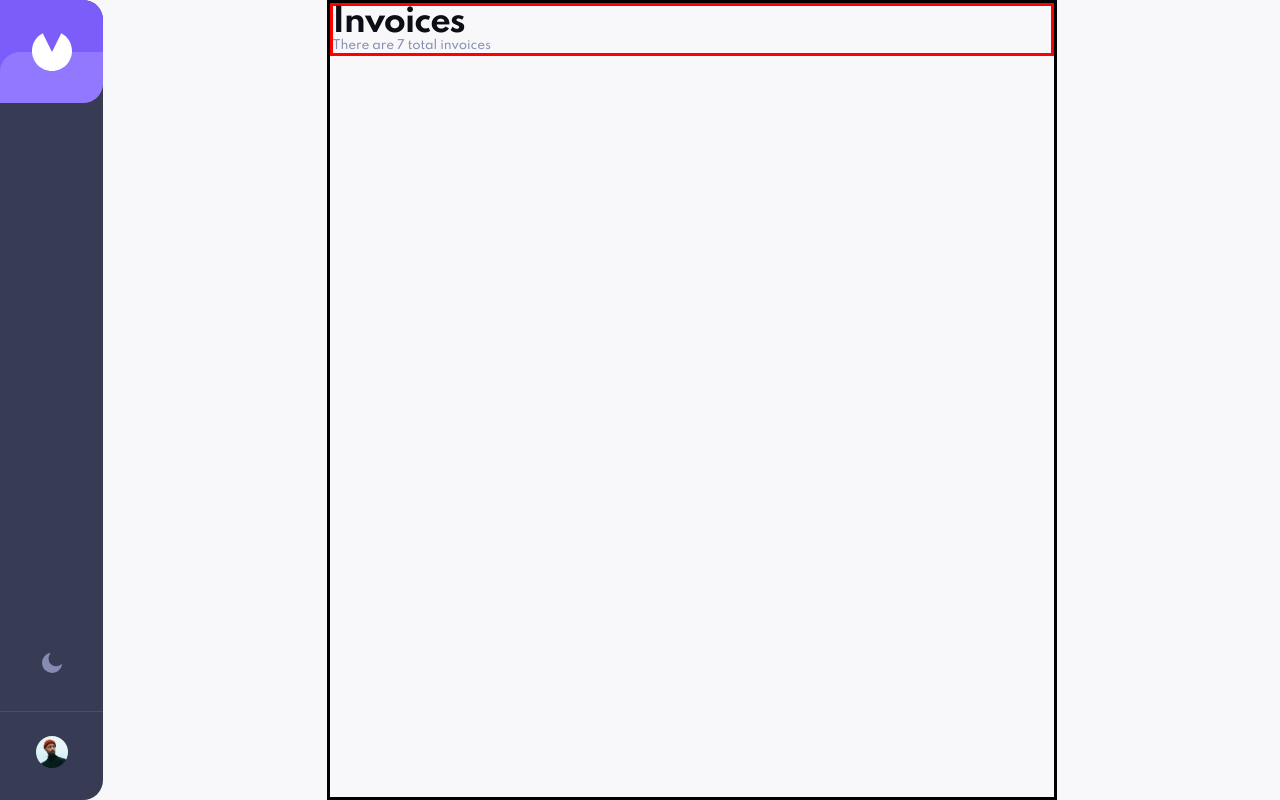
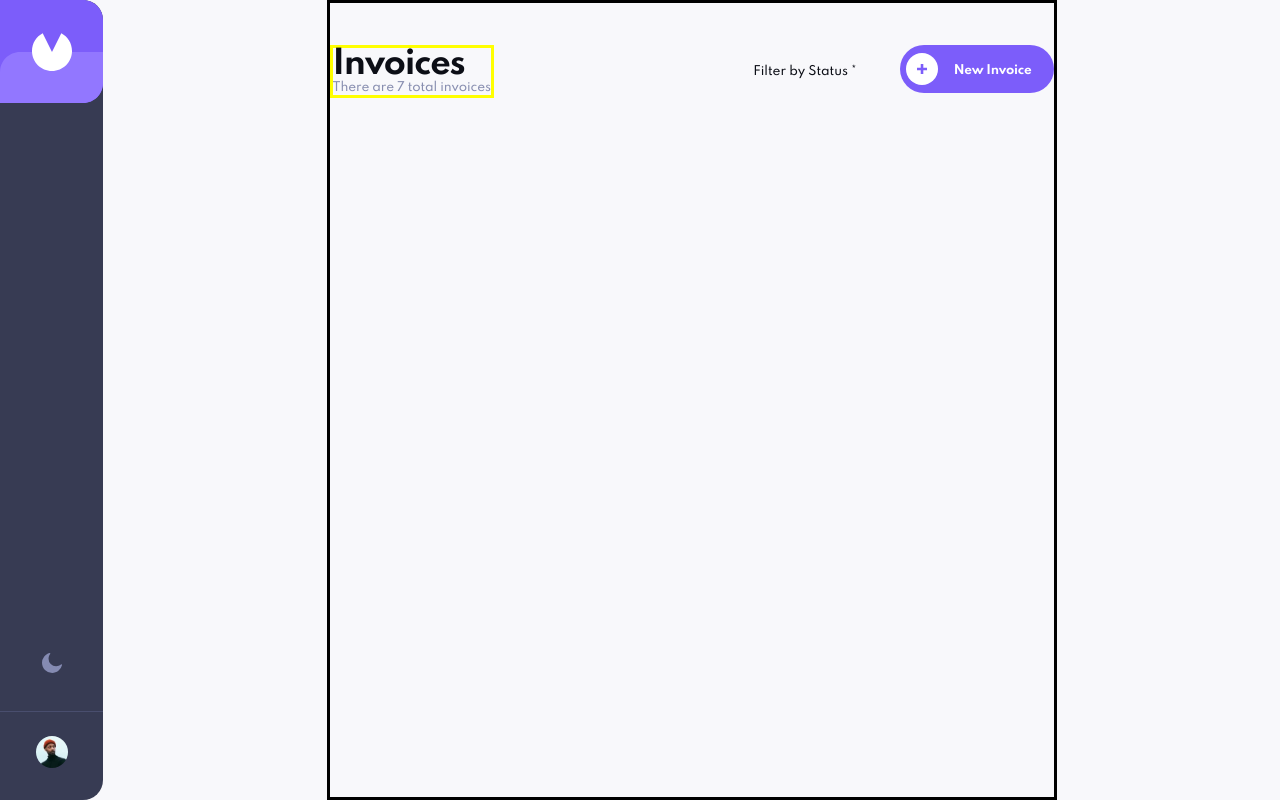
Before and after one commit to brunocs90/invoice-app, a React (Vite) app: page / in a window 1280 px wide. Built offline with nearby package versions, Linux system fonts and the light colour scheme.

Commit message:
component button

```diff
--- /dev/null
+++ b/src/components/Button/index.tsx
@@ -0,0 +1,15 @@
+import { ButtonContainer } from './styles';
+
+interface ButtonProps {
+    icon?: string;
+    text: string;
+}
+
+export function Button({ icon, text }: ButtonProps) {
+    return (
+        <ButtonContainer>
+            {icon && <img className="icon-button" src={icon} alt="" />}
+            <div className="text-button">{text}</div>
+        </ButtonContainer>
+    );
+}
--- /dev/null
+++ b/src/components/Button/styles.ts
@@ -0,0 +1,36 @@
+import styled from 'styled-components';
+
+export const ButtonContainer = styled.button`
+    display: flex;
+    height: 48px;
+    align-items: center;
+
+    border: none;
+    cursor: pointer;
+    border-radius: 24px;
+
+    background-color: ${({ theme }) => theme.button.primary.bg};
+
+    &:hover {
+        background-color: ${({ theme }) => theme.button.primary.hover.bg};
+    }
+
+    .text-button {
+        font-family: Spartan, sans-serif;
+        font-size: 12px;
+        font-weight: 700;
+        letter-spacing: -0.25px;
+        padding: 1.125rem 1rem 0.938rem 1rem;
+
+        color: ${({ theme }) => theme.button.primary.color};
+
+        &:hover {
+            color: ${({ theme }) => theme.button.primary.hover.color};
+        }
+    }
+
+    .icon-button {
+        width: 2rem;
+        height: 2rem;
+    }
+`;
--- /dev/null
+++ b/src/components/Filter/index.tsx
@@ -0,0 +1,5 @@
+import { FilterContainer } from './styles';
+
+export function Filter() {
+    return <FilterContainer>Filter by Status *</FilterContainer>;
+}
--- /dev/null
+++ b/src/components/Filter/styles.ts
@@ -0,0 +1,12 @@
+import styled from 'styled-components';
+
+export const FilterContainer = styled.div`
+    width: 149.46px;
+
+    display: flex;
+    padding-right: 40px;
+    justify-content: center;
+    align-items: center;
+
+    /* border: solid green; */
+`;
--- a/src/pages/HomePage/index.tsx
+++ b/src/pages/HomePage/index.tsx
@@ -1,13 +1,22 @@
+import iconPlus from '../../assets/icon-plus.svg';
+import { Button } from '../../components/Button';
+import { Filter } from '../../components/Filter';
 import LayoutDefault from '../layout';
-import { HomeHeader, HomePageContainer } from './styles';
+import { HomeHeader, HomePageContainer, ItemsAction, Title } from './styles';
 
 export function HomePage() {
     return (
         <LayoutDefault>
             <HomePageContainer>
                 <HomeHeader>
-                    <div className="heading">Invoices</div>
-                    <div className="invoicesCount">There are 7 total invoices</div>
+                    <Title>
+                        <div className="heading">Invoices</div>
+                        <div className="invoicesCount">There are 7 total invoices</div>
+                    </Title>
+                    <ItemsAction>
+                        <Filter />
+                        <Button icon={iconPlus} text={'New Invoice'} />
+                    </ItemsAction>
                 </HomeHeader>
             </HomePageContainer>
         </LayoutDefault>
--- a/src/pages/HomePage/styles.ts
+++ b/src/pages/HomePage/styles.ts
@@ -3,6 +3,7 @@ import { DEVICE_SIZE } from '../../constants';
 
 export const HomePageContainer = styled.div`
     width: 327px;
+    padding-top: 2.625rem;
     display: flex;
     border: solid black;
 
@@ -19,12 +20,12 @@ export const HomeHeader = styled.div`
     height: fit-content;
 
     display: flex;
-    align-items: left;
-    justify-content: center;
-    flex-direction: column;
+    justify-content: space-between;
+    /* border: solid red; */
+`;
 
-    border: solid red;
-
+export const Title = styled.div`
+    border: solid yellow;
     .heading {
         font-weight: 700;
         font-style: normal;
@@ -47,3 +48,8 @@ export const HomeHeader = styled.div`
         letter-spacing: -0.1px;
     }
 `;
+
+export const ItemsAction = styled.div`
+    display: flex;
+    /* border: solid purple; */
+`;
```
Also changed, not shown: src/assets/icon-plus.svg.
